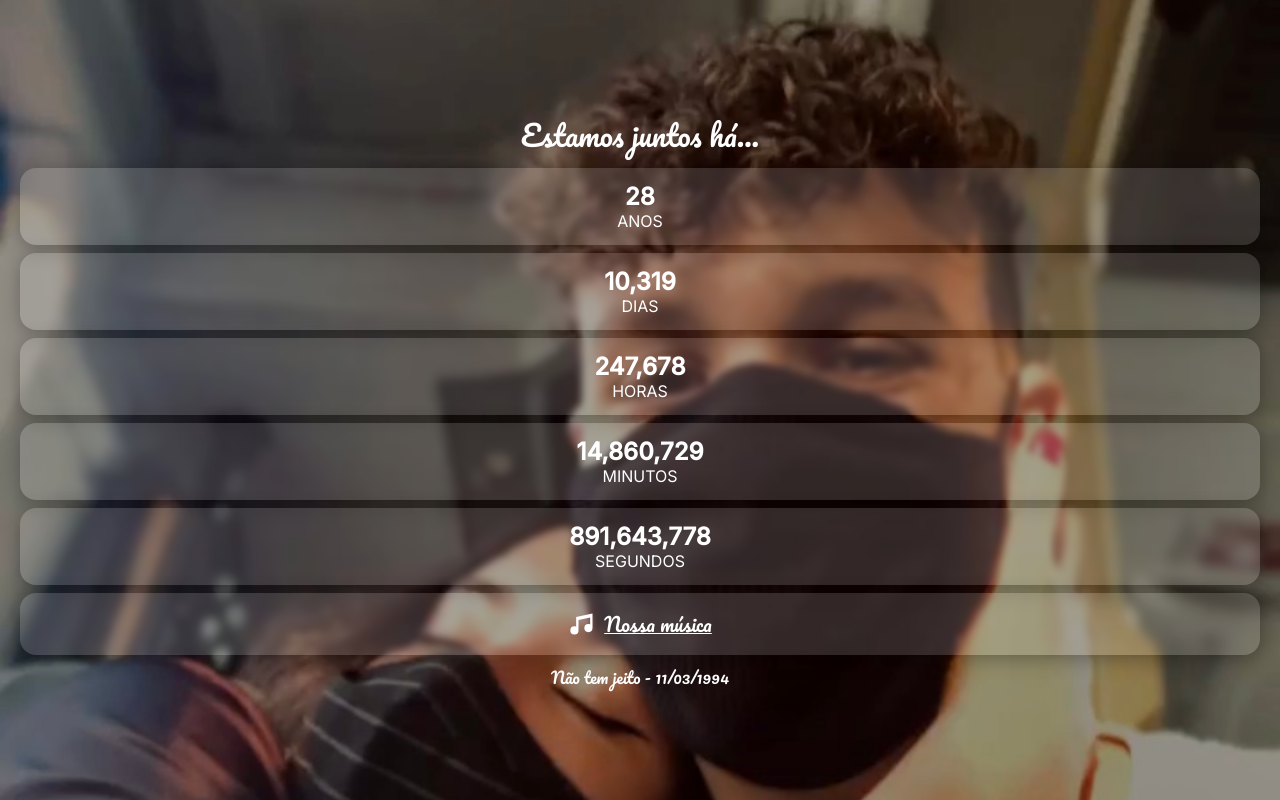
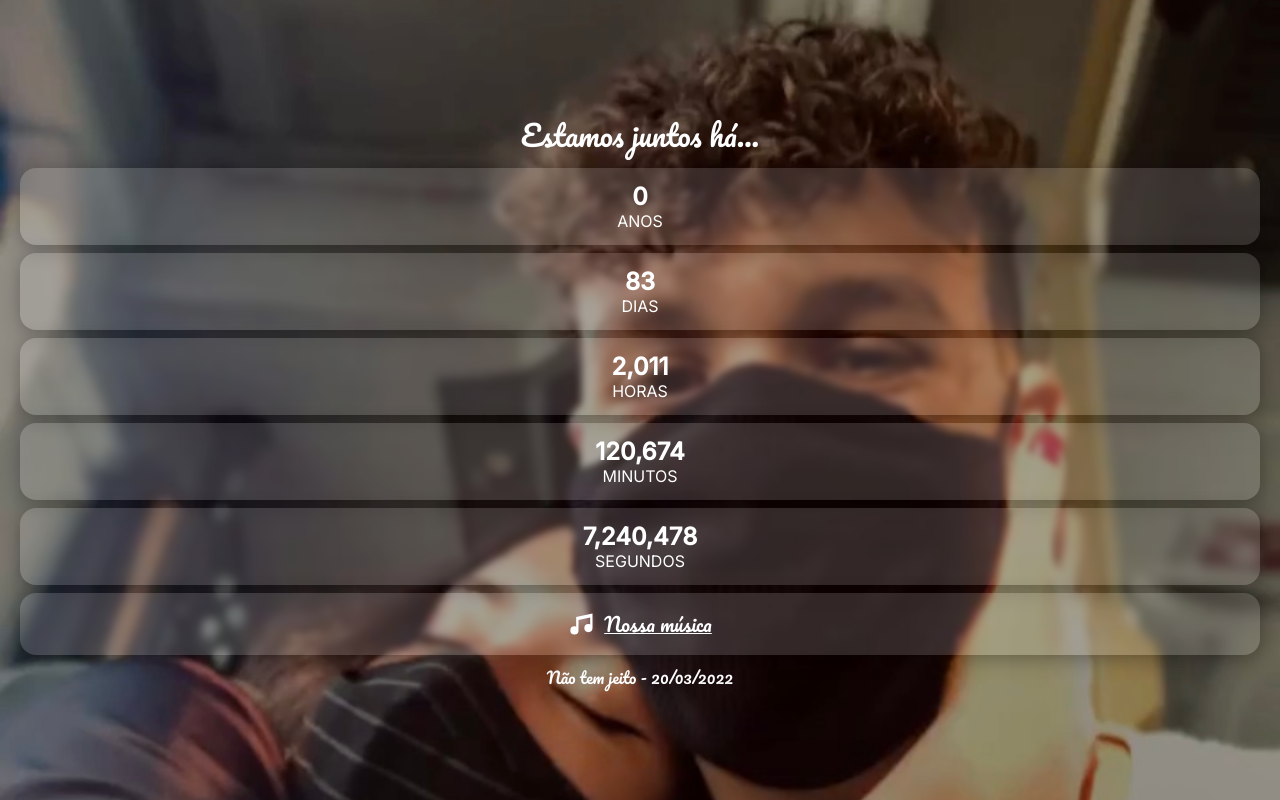
Before and after one commit to guilherme-biancardi/samara, a Vue app: page / in a window 1280 px wide. Built offline with nearby package versions, Linux system fonts and the light colour scheme.

Commit message:
Update App.vue

```diff
--- a/src/App.vue
+++ b/src/App.vue
@@ -21,7 +21,7 @@
 import moment from "moment";
 import { computed, reactive } from "vue";
 
-const date = "1994-03-11 12:00:00";
+const date = "2022-03-20 15:35:00";
 
 const state = reactive({
   seconds: 0,
```
